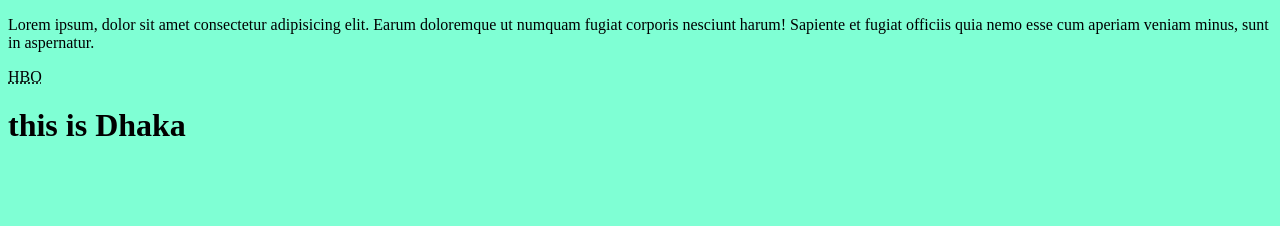
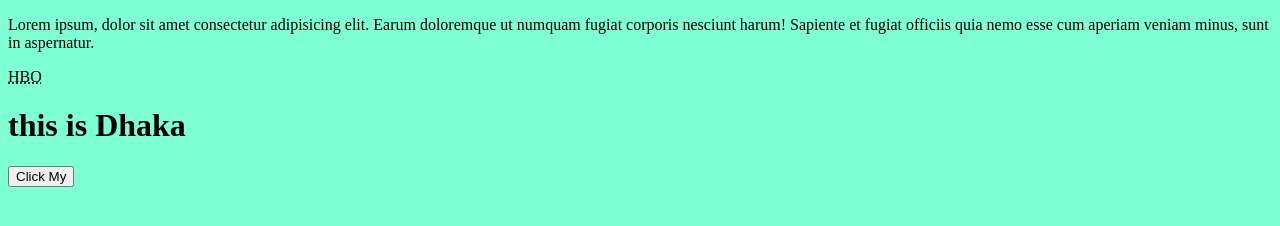
Before and after one commit to monir3355/second-website, a plain HTML site: page index.html in a window 1280 px wide. Drawn offline with Linux system fonts and the light colour scheme.

Commit message:
done adding

```diff
--- a/index.html
+++ b/index.html
@@ -11,6 +11,7 @@
     <p>Lorem ipsum, dolor sit amet consectetur adipisicing elit. Earum doloremque ut numquam fugiat corporis nesciunt harum! Sapiente et fugiat officiis quia nemo esse cum aperiam veniam minus, sunt in aspernatur.</p>
     <abbr title="Habbit Board Organiaed">HBO</abbr>
     <h1>this is Dhaka</h1>
+    <button>Click My</button>
 
 
 
```
